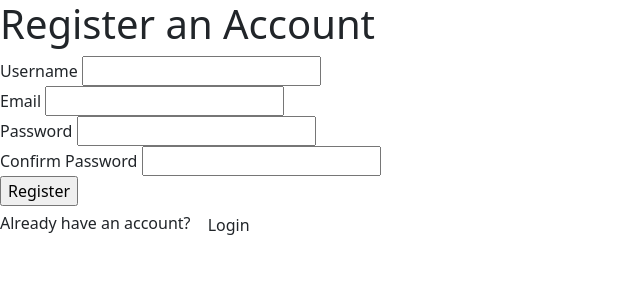
After one commit to kenneth0810/CMPE133-TaskMate, a Flask app: page /register in a window 1280 px wide. The commit adds this page. Shown: the top 300 px of the page, without its empty margins (0-640 px from the left). Run offline with Flask 3, Linux system fonts and the light colour scheme.

Commit message:
basic register page done

```diff
--- a/app/forms.py
+++ b/app/forms.py
@@ -1,5 +1,5 @@
 from flask_wtf import FlaskForm
-from wtforms import StringField, PasswordField, BooleanField, SubmitField
+from wtforms import StringField, PasswordField, BooleanField, SubmitField, EmailField
 from wtforms.validators import DataRequired, EqualTo
 
 class LoginForm(FlaskForm):
@@ -8,7 +8,8 @@ class LoginForm(FlaskForm):
     submit = SubmitField('Login')
 
 class RegistrationForm(FlaskForm):
-    email = StringField('Email', validators=[DataRequired()])
+    username = StringField('Username', validators=[DataRequired()])
+    email = EmailField('Email', validators=[DataRequired()])
     password = PasswordField('Password', validators=[DataRequired()])
     confirm_password = PasswordField('Confirm Password', validators=[DataRequired(), EqualTo('password', message='Passwords must match')])
     submit = SubmitField('Register')
--- a/app/routes.py
+++ b/app/routes.py
@@ -1,5 +1,5 @@
 from app import myapp, db, login
-from app.forms import LoginForm
+from app.forms import LoginForm, RegistrationForm
 from app.models import User
 from flask import render_template
 from flask import redirect, request, session, url_for
@@ -9,11 +9,24 @@ from flask_login import login_user
 from flask_login import logout_user
 from flask_login import login_required
 
-@login.user_loader
-def load_user(id):
-    return User.query.get(int(id))
-
 # landing page
 @myapp.route('/')
 def index():
     return render_template('index.html')
+
+
+@myapp.route('/register', methods=['GET', 'POST'])
+def register():
+    form = RegistrationForm()
+    if form.validate_on_submit():
+        if User.query.filter_by(username=form.username.data).first():
+            flash('This username is unavailable. Please use another username.')
+        if User.query.filter_by(email=form.email.data).first():
+            flash('This email is already registered. Please login or use another email.')
+        else:
+            user = User(username=form.username.data, email=form.email.data)
+            user.set_password(form.password.data)
+            db.session.add(user)
+            db.session.commit()
+            return redirect('/login')
+    return render_template('register.html', form=form)
--- /dev/null
+++ b/app/templates/register.html
@@ -0,0 +1,56 @@
+<!DOCTYPE html>
+<html lang="en">
+<head>
+    <meta charset="UTF-8">
+    <meta name="viewport" content="width=device-width, initial-scale=1.0">
+    <title>Register an Account</title>
+
+    <link href="https://cdn.jsdelivr.net/npm/bootstrap@5.3.3/dist/css/bootstrap.min.css" rel="stylesheet" integrity="sha384-QWTKZyjpPEjISv5WaRU9OFeRpok6YctnYmDr5pNlyT2bRjXh0JMhjY6hW+ALEwIH" crossorigin="anonymous">
+</head>
+<body>
+    {% for message in get_flashed_messages() %}
+    <div class="alert alert-danger">
+        {{ message }}
+    </div>
+    {% endfor %}
+    <h1>Register an Account</h1>
+    <form action="" method="POST" novalidate>
+        {{ form.hidden_tag() }}
+        <div class="form-group">
+            <label for="username">Username</label>
+            {{ form.username }}
+            {% for error in form.username.errors %}
+            <span class="text-danger">{{ error }}</span>
+            {% endfor %}
+        </div>
+        <div class="form-group">
+            <label for="email">Email</label>
+            {{ form.email }}
+            {% for error in form.email.errors %}
+            <span class="text-danger">{{ error }}</span>
+            {% endfor %}
+        </div>
+        <div class="form-group">
+            <label for="password">Password</label>
+            {{ form.password }}
+            {% for error in form.password.errors %}
+            <span class="text-danger">{{ error }}</span>
+            {% endfor %}
+        </div>
+        <div class="form-group">
+            <label for="confirm-password">Confirm Password</label>
+            {{ form.confirm_password }}
+            {% for error in form.confirm_password.errors %}
+            <span class="text-danger">{{ error }}</span>
+            {% endfor %}
+        </div>
+        <div class="form-group">
+            {{ form.submit }}
+        </div>
+    </form>
+    <span>Already have an account?</span>
+    <a href="/login" class="btn">Login</a>
+
+    <script src="https://cdn.jsdelivr.net/npm/bootstrap@5.3.3/dist/js/bootstrap.bundle.min.js" integrity="sha384-YvpcrYf0tY3lHB60NNkmXc5s9fDVZLESaAA55NDzOxhy9GkcIdslK1eN7N6jIeHz" crossorigin="anonymous"></script>
+</body>
+</html>
```
Also changed, not shown: app/templates/index.html (+9 -0 lines), app/templates/registration.html (deleted).
